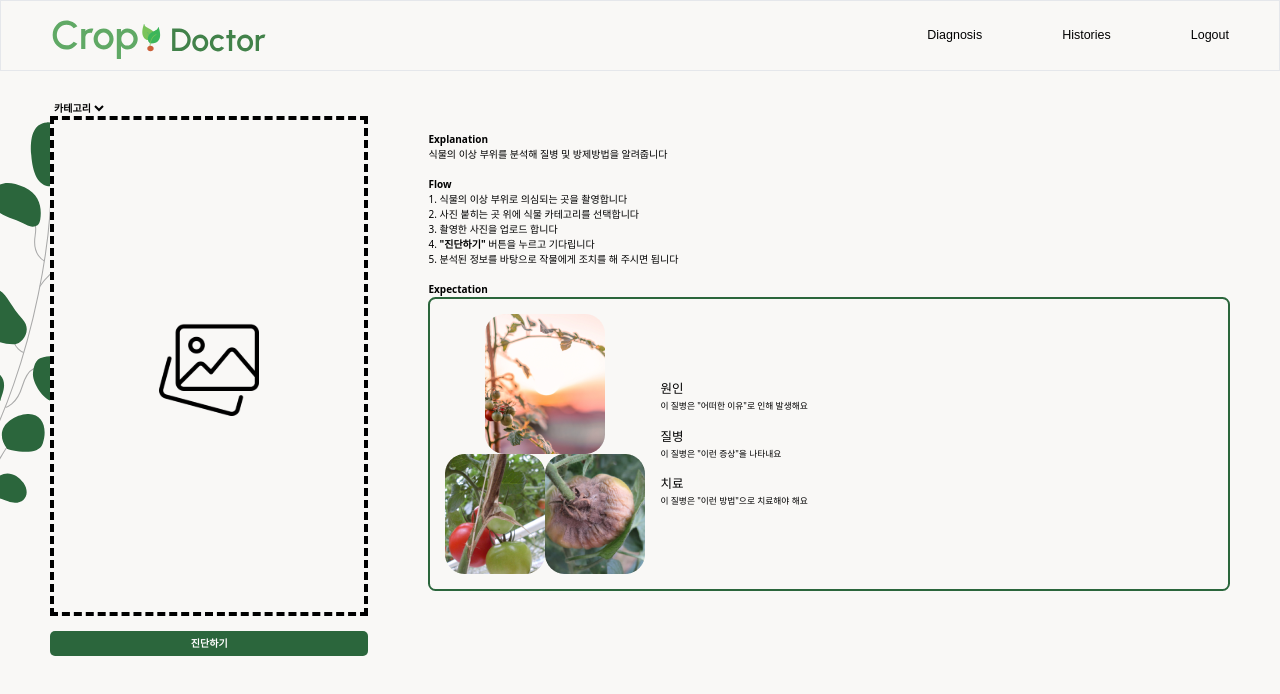
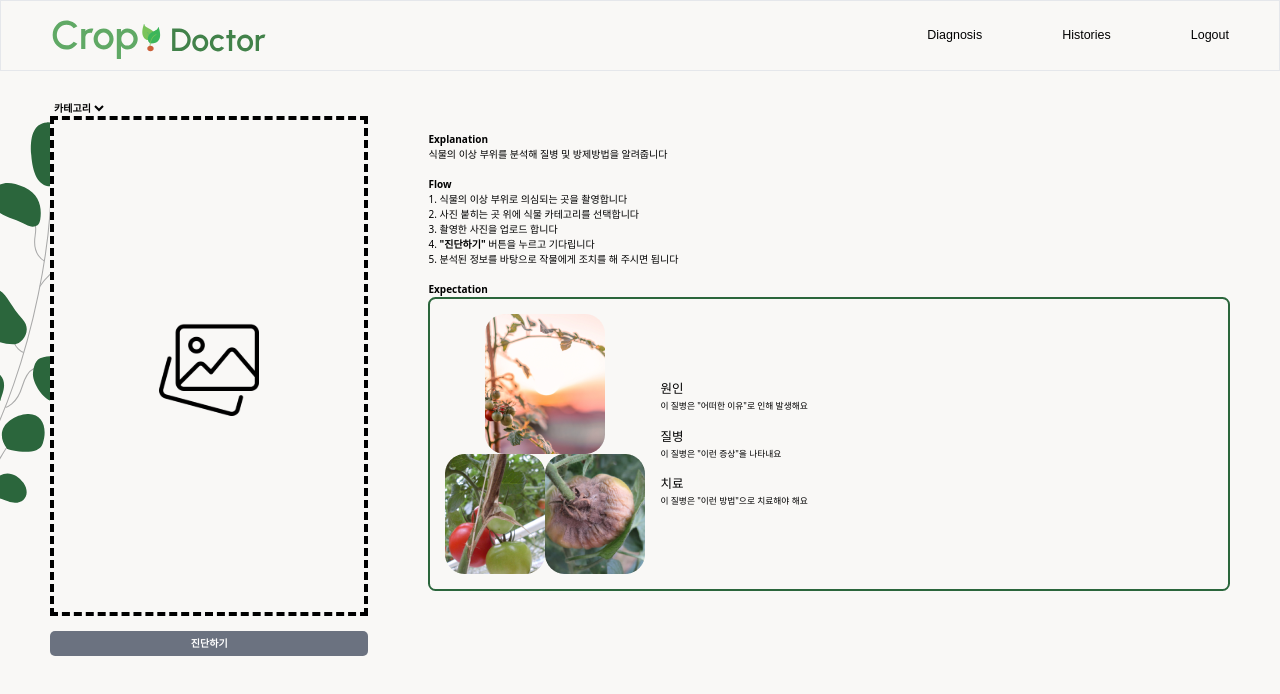
Before and after one commit to S-V-23-BootCamp-Team-F/frontend, a React (Vite) app: page / in a window 1280 px wide. Shown: the top 694 px of the page. Built offline with nearby package versions, Linux system fonts and the light colour scheme.

Commit message:
feat : 메인페이지 예외처리 완료

```diff
--- a/src/pages/MainPage.tsx
+++ b/src/pages/MainPage.tsx
@@ -1,4 +1,4 @@
-import React, { useState, useEffect, } from "react";
+import React, { useState, useEffect } from "react";
 import { useNavigate } from "react-router-dom";
 import "tailwindcss/tailwind.css";
 import Navbar from "src/components/Navbar";
@@ -19,31 +19,37 @@ const MainPage = () => {
   const [plantIndex, setPlantIndex] = useState<Number>(-1);
   const [image, setImage]: any = useState(null);
   const [previewUrl, setPreviewUrl] = useState("");
+  const [buttonOn, setButtonOn] = useState(false);
   const navigate = useNavigate();
+
   const handleFile = async (file: any) => {
-
+    if (plantIndex === -1) {
+      alert("카테고리를 선택해 주세요");
+      return;
+    }
+    if (file != null) {
+      setButtonOn(true);
+    }
     setImage(file);
     setPreviewUrl(URL.createObjectURL(file));
     const formData = new FormData();
     formData.append("picture", file);
-
     await axios({
-      method:"post",
-      url : "http://localhost:8000/api/v1/plants/pictures/",
-      data : formData,
-      headers : {
-        "Content-Type" : "multipart/form-data"
-      }
+      method: "post",
+      url: "http://localhost:8000/api/v1/plants/pictures/",
+      data: formData,
+      headers: {
+        "Content-Type": "multipart/form-data",
+      },
     })
       .then(function (response: any) {
         console.log(response.data);
-          setImageName(response.data.url)
+        setImageName(response.data.url);
       })
       .catch(function (error) {
         console.log(error);
       });
   };
-
 
   const handleOndragOver = (event: any) => {
     event.preventDefault();
@@ -62,38 +68,31 @@ const MainPage = () => {
     handleFile(imageFile);
   };
   const changeHandler = (e: any) => {
-    console.log(e)
+    console.log(e);
     const file = e.target.files[0];
     handleFile(file);
   };
 
   const getResult = async () => {
-
     await axios
-        .get(
-          'http://localhost:8000/api/v1/plants/ais/',
-          { params :
-            {picture : imageName,
-            type : plantIndex }
-        }
-          )
+      .get("http://localhost:8000/api/v1/plants/ais/", {
+        params: { picture: imageName, type: plantIndex },
+      })
       .then((res) => {
-          if(res.data.disease_name === "정상"){
+        if (res.data.disease_name === "정상") {
           navigate("/nomalresult", { state: res.data });
-          }else{
+        } else {
           navigate("/abnomalresult", { state: res.data });
         }
-
       })
       .catch((error) => {
         console.log(error);
       });
+  };
 
-}
-
-const plantIndexHandler = (e:any) => {
-  setPlantIndex(e.target.value) // 작물 인덱스
-}
+  const plantIndexHandler = (e: any) => {
+    setPlantIndex(e.target.value); // 작물 인덱스
+  };
 
   return (
     <div className="h-screen overflow-y-auto overflow-x-hidden bg-background bg-grass bg-no-repeat">
@@ -117,8 +116,9 @@ const plantIndexHandler = (e:any) => {
                 id="plant"
                 className=" xl:ml-30 mt-12 ml-12 bg-background text-center font-bold md:ml-20 lg:ml-12"
                 onChange={plantIndexHandler}
+                required
               >
-              <option value="-1">카테고리</option>
+                <option value="">카테고리</option>
                 <option value="0">고추</option>
                 <option value="1">포도</option>
                 <option value="2">딸기</option>
@@ -160,16 +160,23 @@ const plantIndexHandler = (e:any) => {
                   />
                 </label>
               </div>
+
               <div
                 id="diagnose-button"
                 className="xl:px-30 mt-6 w-full px-12 text-center md:px-20 lg:px-12"
               >
+                {buttonOn ? (
                   <button
                     className="h-10 w-full rounded-lg bg-button text-white"
                     onClick={getResult}
                   >
                     <b>진단하기</b>
                   </button>
+                ) : (
+                  <button className="h-10 w-full cursor-default rounded-lg bg-gray-500 text-white">
+                    <b>진단하기</b>
+                  </button>
+                )}
               </div>
               <div
                 id="buttonwrap"
```
Lines whose indentation alone changed are shown as unchanged.
